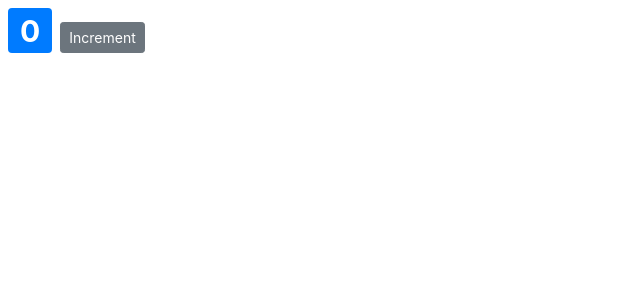
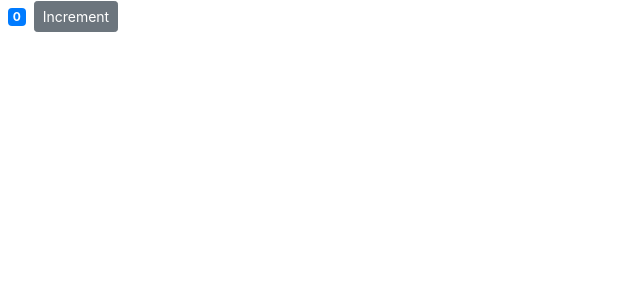
Before and after one commit to nilankh/counter-app, a React (Create React App) app: page / in a window 1280 px wide. Shown: the top 300 px of the page, without its empty margins (0-640 px from the left). Built offline with nearby package versions, Linux system fonts and the light colour scheme.

Commit message:
Setting attributes done

```diff
--- a/src/components/counter.jsx
+++ b/src/components/counter.jsx
@@ -12,9 +12,7 @@ class counter extends Component {
   render() {
     return (
       <div>
-        <span style={{fontSize:30}} className='badge badge-primary m-2'>
-          {this.state.count}
-        </span>
+        <span className='badge badge-primary m-2'>{this.state.count}</span>
         <button className='btn btn-secondary btn-sm'>Increment</button>
       </div>
     )
```
